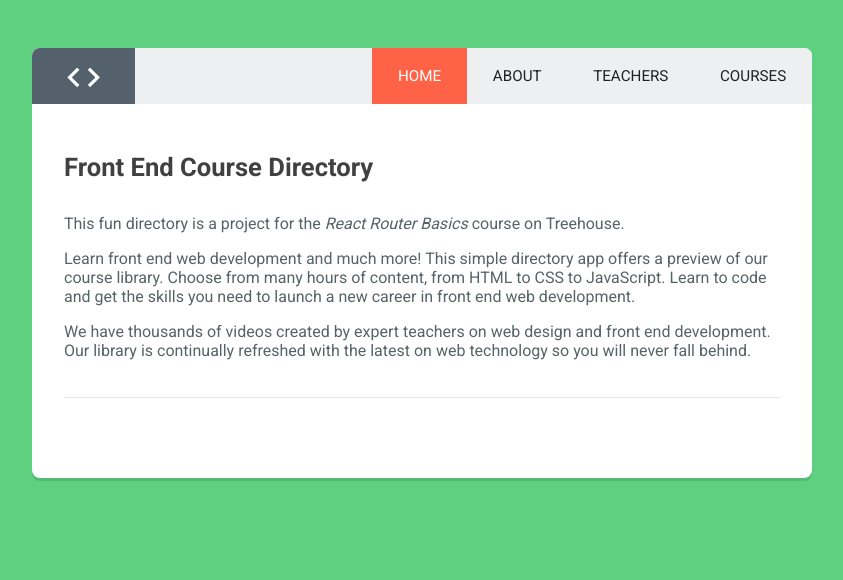
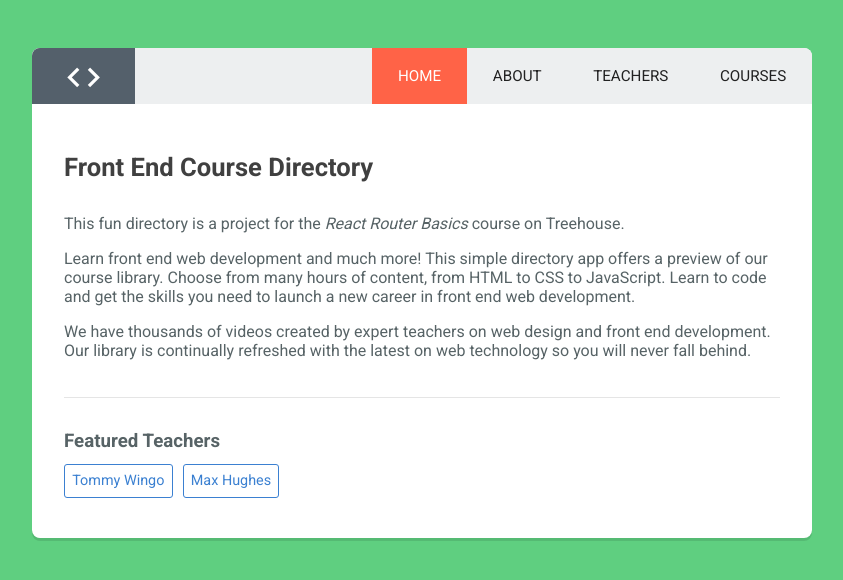
Before and after one commit to mhughes2011/reactRouter-tree, a React (Create React App) app: page / in a window 1280 px wide. Shown: the top 580 px of the page, without its empty margins (218-1061 px from the left). Built offline with nearby package versions, Linux system fonts and the light colour scheme.

Commit message:
implementing url params to pass data

```diff
--- a/src/components/App.js
+++ b/src/components/App.js
@@ -8,6 +8,7 @@
 import Teachers from './Teachers';
 import Courses from './Courses';
 import NotFound from './NotFound';
+import Featured from './Featured';
 
 const App = () => (
   <BrowserRouter>
@@ -18,7 +19,8 @@
       <Switch>
         <Route exact path="/" component={Home} />
         <Route path="/about" render={ () => <About title='About' /> } /> {/* This is how you pass props to components via routes. */}
-        <Route path='/teachers' component={Teachers} />
+        <Route exact path='/teachers' component={Teachers} />
+        <Route path='/teachers/:topic/:fname-:lname' component={Featured} />
         <Route path='/courses' component={Courses} />
         <Route component={NotFound} />
       </Switch>
--- a/src/components/Featured.js
+++ b/src/components/Featured.js
@@ -1,11 +1,13 @@
 import React from 'react';
 
-const Featured = () => {
+const Featured = ({match}) => {
+  let name = `${match.params.fname} ${match.params.lname}`;
+  let topic = match.params.topic;
 
   return (
     <div className="main-content">
-      <h2>Featured: </h2>
-      <p>Introducing <strong></strong>, a teacher who loves teaching courses about <strong></strong>!</p>
+      <h2>{name}</h2>
+      <p>Introducing <strong>{name}</strong>, a teacher who loves teaching courses about <strong>{topic}</strong>!</p>
     </div>
   );
 }
--- a/src/components/Home.js
+++ b/src/components/Home.js
@@ -1,4 +1,5 @@
 import React, { Component } from 'react';
+import { Link } from 'react-router-dom';
 
 class Home extends Component {
 
@@ -10,6 +11,9 @@
         <p>Learn front end web development and much more! This simple directory app offers a preview of our course library. Choose from many hours of content, from HTML to CSS to JavaScript. Learn to code and get the skills you need to launch a new career in front end web development.</p>
         <p>We have thousands of videos created by expert teachers on web design and front end development. Our library is continually refreshed with the latest on web technology so you will never fall behind.</p>
         <hr />
+        <h3>Featured Teachers</h3>
+        <Link to='teachers/HTML/Tommy-Wingo'>Tommy Wingo</Link>
+        <Link to='teachers/HTML/Max-Hughes'>Max Hughes</Link>
 
       </div>
     );
```
